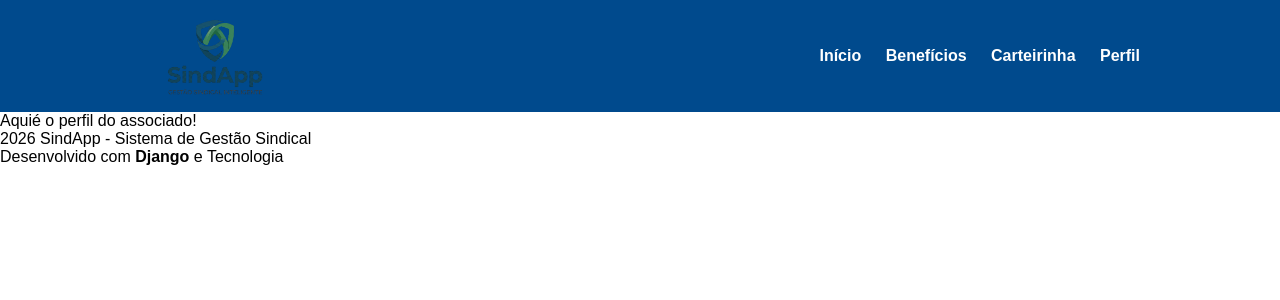
After one commit to Monicamkvb/guiabordo, a Django app: page /perfil/ in a window 1280 px wide. The commit adds this page. Shown: the top 300 px of the page. Run offline with Django 5.2, Linux system fonts and the light colour scheme.

Commit message:
salvando a segunda sessão do guia

```diff
--- a/associado/urls.py
+++ b/associado/urls.py
@@ -1,6 +1,7 @@
 from django.urls import path
-from associado.views import index
+from associado.views import index,perfil
 
 urlpatterns = [
-    path('',index,name='index')
+    path('',index,name='index'),
+    path('perfil/', perfil, name='perfil'),
 ]
--- a/associado/views.py
+++ b/associado/views.py
@@ -3,3 +3,6 @@ from django.shortcuts import render
 
 def index(request):
    return render(request,'associado/index.html')
+
+def perfil(request):
+   return render(request, 'associado/perfil.html')
--- /dev/null
+++ b/setup/static/css/style.css
@@ -0,0 +1,35 @@
+* {
+    margin: 0;
+    padding: 0;
+    box-sizing: border-box;
+    font-family: Arial, sans-serif;
+}
+
+.topo-principal {
+    background-color: #004a8d;
+    padding: 15px 0;
+    color: white;
+}
+
+.container {
+    max-width: 1000px;
+    margin: 0 auto;
+    display: flex;
+    justify-content: space-between;
+    align-items: center;
+}
+
+.logo {
+    height: 50px;
+}
+
+.menu a {
+    color: white;
+    text-decoration: none;
+    margin-left: 20px;
+    font-weight: bold;
+}
+
+.menu a:hover {
+    color: #ffcc00;
+}
--- /dev/null
+++ b/templates/associado/base.html
@@ -0,0 +1,20 @@
+{% load static %}
+<!DOCTYPE html>
+<html lang="pt-br">
+<head>
+    <meta charset="UTF-8">
+    <meta name="viewport" content="width=device-width, initial-scale=1.0">
+    <title>SindApp - Gerenciando Associados</title>
+    <link rel="stylesheet" href="{% static 'css/style.css' %}">
+</head>
+<body>
+   {% include 'associado/partials/menu.html' %}
+
+   <main>
+     {% block content %}
+     {% endblock %}
+   </main>
+
+   {% include 'associado/partials/footer.html' %}
+</body>
+</html>
--- /dev/null
+++ b/templates/associado/partials/footer.html
@@ -0,0 +1,7 @@
+{% load static %}
+<footer class="rodape-principal">
+    <div class="container-rodape">
+        <p>2026 SindApp - Sistema de Gestão Sindical</p>
+        <p>Desenvolvido com <strong>Django</strong> e Tecnologia</p>
+        </div>
+</footer>
--- /dev/null
+++ b/templates/associado/partials/menu.html
@@ -0,0 +1,12 @@
+{% load static %}
+<header class="topo-principal">
+    <div class="container">
+        <img src="{% static 'assets/logo_sem_fundo.png' %}" alt="Logo SindApp" width="15%">
+        <nav class="menu">
+            <a href="{% url 'index' %}">Início</a>
+            <a href="#">Benefícios</a>
+            <a href="#">Carteirinha</a>
+            <a href="{% url 'perfil' %}">Perfil</a>
+        </nav>
+    </div>
+</header>
--- /dev/null
+++ b/templates/associado/perfil.html
@@ -0,0 +1,22 @@
+{% extends 'associado/base.html' %}
+
+{% block content %}
+
+   Aquié o perfil do associado!
+
+{% endblock %}
+
+{% load static %}
+<!DOCTYPE html>
+<html lang="pt-br">
+<head>
+    <meta charset="UTF-8">
+    <meta name="viewport" content="width=device-width, initial-scale=1.0">
+    <title>Perfil do Associado</title>
+    <link rel="stylesheet" href="{% static 'css/style.css' %}">
+</head>
+<body>
+    Aqui é o Perfil
+    <img src="{% static 'assets/insira_imagem_aqui.png' %}" alt="descrição da imagem">
+</body>
+</html>
```
Also changed, not shown: templates/associado/index.html (+20 -1 lines), setup/static/assets/logo_sem_fundo.png (added), 2 other files.
